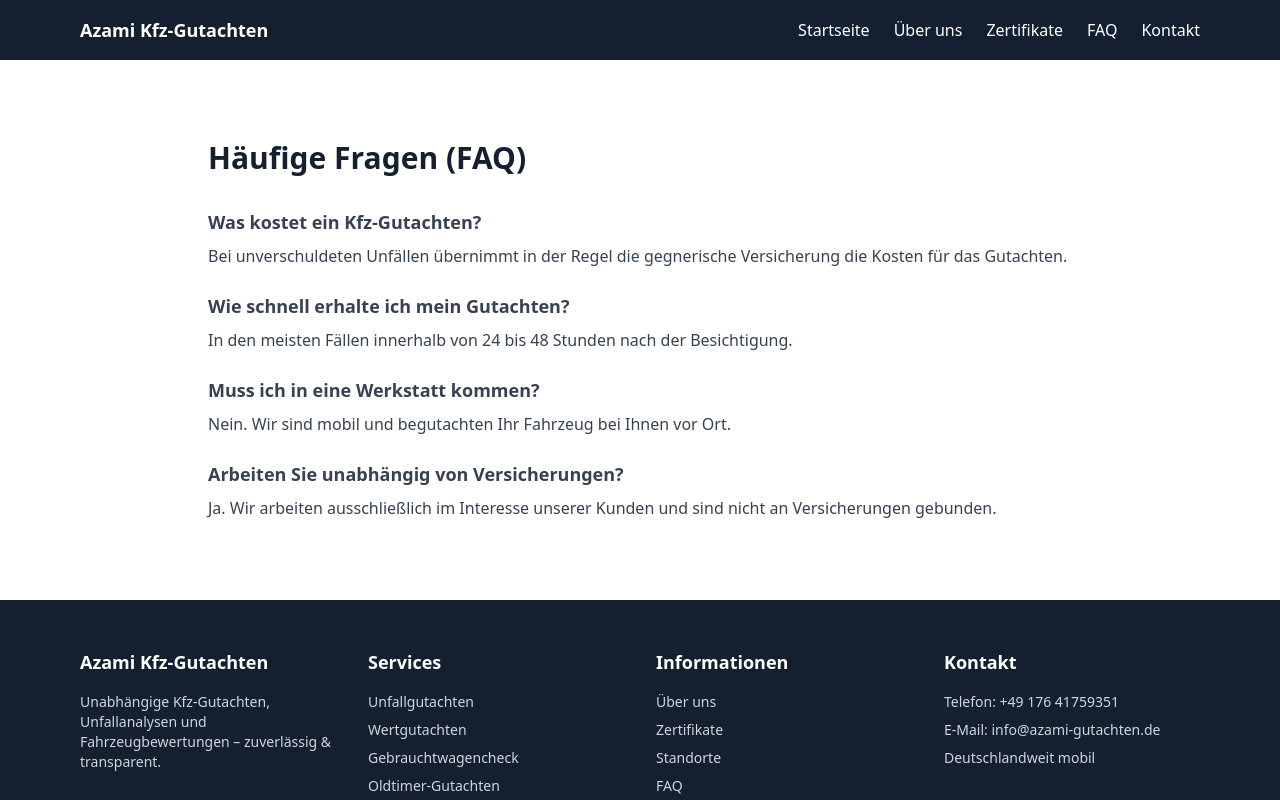
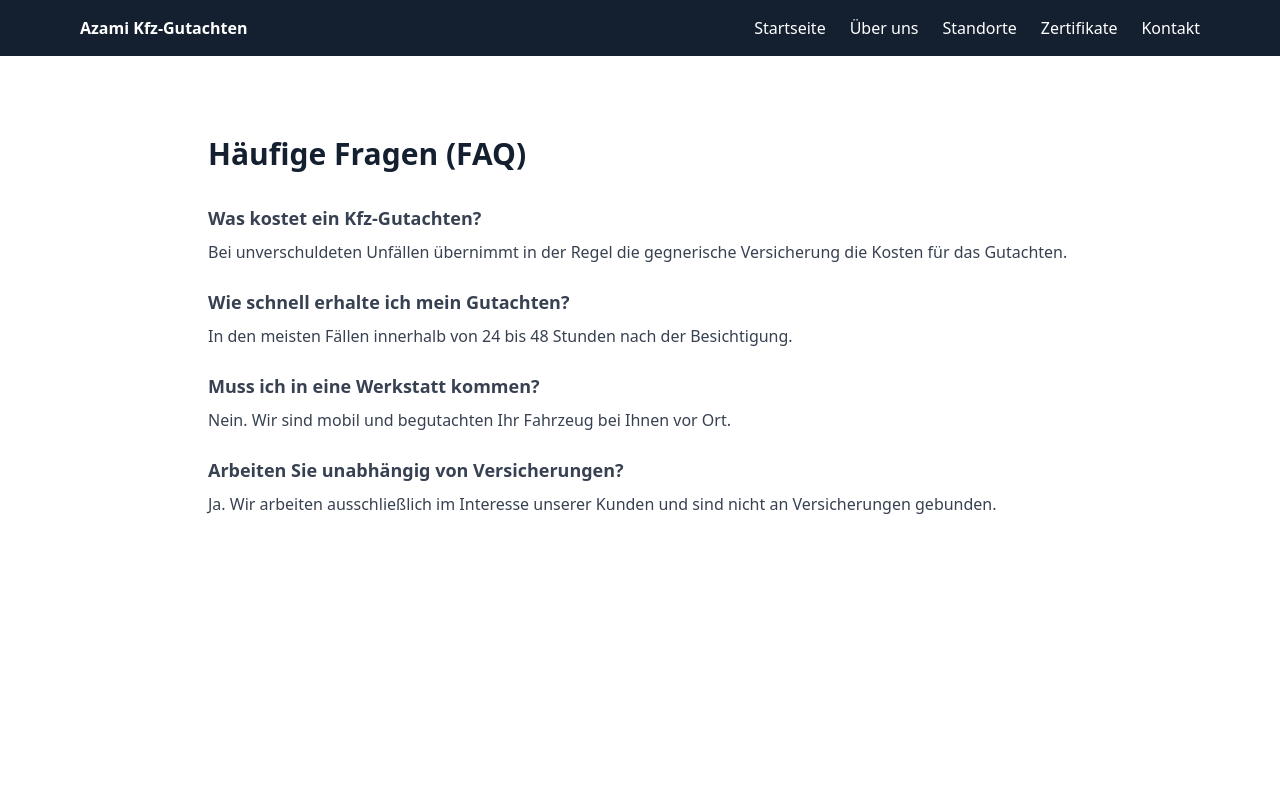
Before and after one commit to Mo-167/azami-kfz-gutachten, a React (Vite) app: page /faq in a window 1280 px wide. Shown: the top 800 px of the page. Built offline with nearby package versions, Linux system fonts and the light colour scheme.

Commit message:
Projektstand zur Überprüfung

```diff
--- a/src/components/Layout.tsx
+++ b/src/components/Layout.tsx
@@ -1,12 +1,14 @@
 import { Outlet } from "react-router-dom";
 import Navbar from "./Navbar";
 import Footer from "./Footer";
+import ScrollToTarget from "./ScrollToTarget";
 
 export default function Layout() {
   return (
     <>
       <Navbar />
-      <main>
+      <ScrollToTarget />
+      <main className="w-full min-h-screen">
         <Outlet />
       </main>
       <Footer />
--- a/src/components/Navbar.tsx
+++ b/src/components/Navbar.tsx
@@ -1,33 +1,23 @@
-import { Link } from "react-router-dom";
+import { useNavigate } from "react-router-dom";
 
 export default function Navbar() {
+  const navigate = useNavigate();
+
+  const goToContact = () => {
+    navigate("/", { state: { scrollToContact: true } });
+  };
+
   return (
     <header className="bg-heroBg text-white">
-      <div className="max-w-6xl mx-auto px-4 py-4 flex items-center justify-between">
-        {/* Logo / Name */}
-        <Link to="/" className="font-bold text-lg">
-          Azami Kfz-Gutachten
-        </Link>
+      <div className="max-w-6xl mx-auto px-4 py-4 flex justify-between">
+        <span className="font-bold">Azami Kfz-Gutachten</span>
 
-        {/* Navigation */}
-        <nav className="flex gap-6 text-sm md:text-base">
-          <Link to="/" className="hover:text-iconBlue transition">
-            Startseite
-          </Link>
-          <Link to="/ueber-uns" className="hover:text-iconBlue transition">
-            Über uns
-          </Link>
-          <Link to="/zertifikate" className="hover:text-iconBlue transition">
-            Zertifikate
-          </Link>
-          <Link to="/faq" className="hover:text-iconBlue transition">
-            FAQ
-          </Link>
-
-          {/* Kontakt ist ein Abschnitt auf der Startseite */}
-          <a href="/#contact" className="hover:text-iconBlue transition">
-            Kontakt
-          </a>
+        <nav className="flex gap-6">
+          <button onClick={() => navigate("/")}>Startseite</button>
+          <button onClick={() => navigate("/ueber-uns")}>Über uns</button>
+          <button onClick={() => navigate("/standorte")}>Standorte</button>
+          <button onClick={() => navigate("/zertifikate")}>Zertifikate</button>
+          <button onClick={goToContact}>Kontakt</button>
         </nav>
       </div>
     </header>
--- /dev/null
+++ b/src/components/ScrollToTarget.tsx
@@ -0,0 +1,42 @@
+import { useEffect } from "react";
+import { useLocation, useNavigate } from "react-router-dom";
+
+export default function ScrollToTarget() {
+  const location = useLocation();
+  const navigate = useNavigate();
+
+  useEffect(() => {
+    const params = new URLSearchParams(location.search);
+    const targetId = params.get("scrollTo");
+
+    if (!targetId) return;
+
+    let attempts = 0;
+    const maxAttempts = 120;
+
+    const tryScroll = () => {
+      const element = document.getElementById(targetId);
+
+      if (element) {
+        element.scrollIntoView({ behavior: "smooth", block: "start" });
+
+        // URL bereinigen
+        params.delete("scrollTo");
+        navigate(
+          { pathname: location.pathname, search: params.toString() ? `?${params}` : "" },
+          { replace: true }
+        );
+        return;
+      }
+
+      attempts++;
+      if (attempts < maxAttempts) {
+        requestAnimationFrame(tryScroll);
+      }
+    };
+
+    tryScroll();
+  }, [location, navigate]);
+
+  return null;
+}
--- a/src/index.css
+++ b/src/index.css
@@ -2,8 +2,19 @@
 @tailwind components;
 @tailwind utilities;
 
-/* Damit das Layout nicht blockiert wird */
+html,
+body {
+  height: 100%;
+}
+
 body {
   margin: 0;
-  padding: 0;
+  display: block;          /* wichtig: kein flex-centering */
+  min-height: 100%;
+  overflow-x: hidden;
+  scroll-behavior: smooth; /* optional, nice UX */
 }
+
+#root {
+  min-height: 100%;
+}
--- a/src/pages/Home.tsx
+++ b/src/pages/Home.tsx
@@ -3,8 +3,25 @@ import Services from "../components/Services";
 import Certificates from "../components/Certificates";
 import Examples from "../components/Examples";
 import Contact from "../components/Contact";
+import { useEffect } from "react";
+import { useLocation } from "react-router-dom";
+
 
 export default function Home() {
+  const location = useLocation();
+
+  useEffect(() => {
+    const params = new URLSearchParams(location.search);
+    const scrollTarget = params.get("scroll");
+
+    if (scrollTarget === "contact") {
+      const el = document.getElementById("contact");
+      if (el) {
+        el.scrollIntoView({ behavior: "smooth" });
+      }
+    }
+  }, [location]);
+
   return (
     <>
       <Hero />
```
Also changed, not shown: src/components/ScrollToHash.tsx (added).
